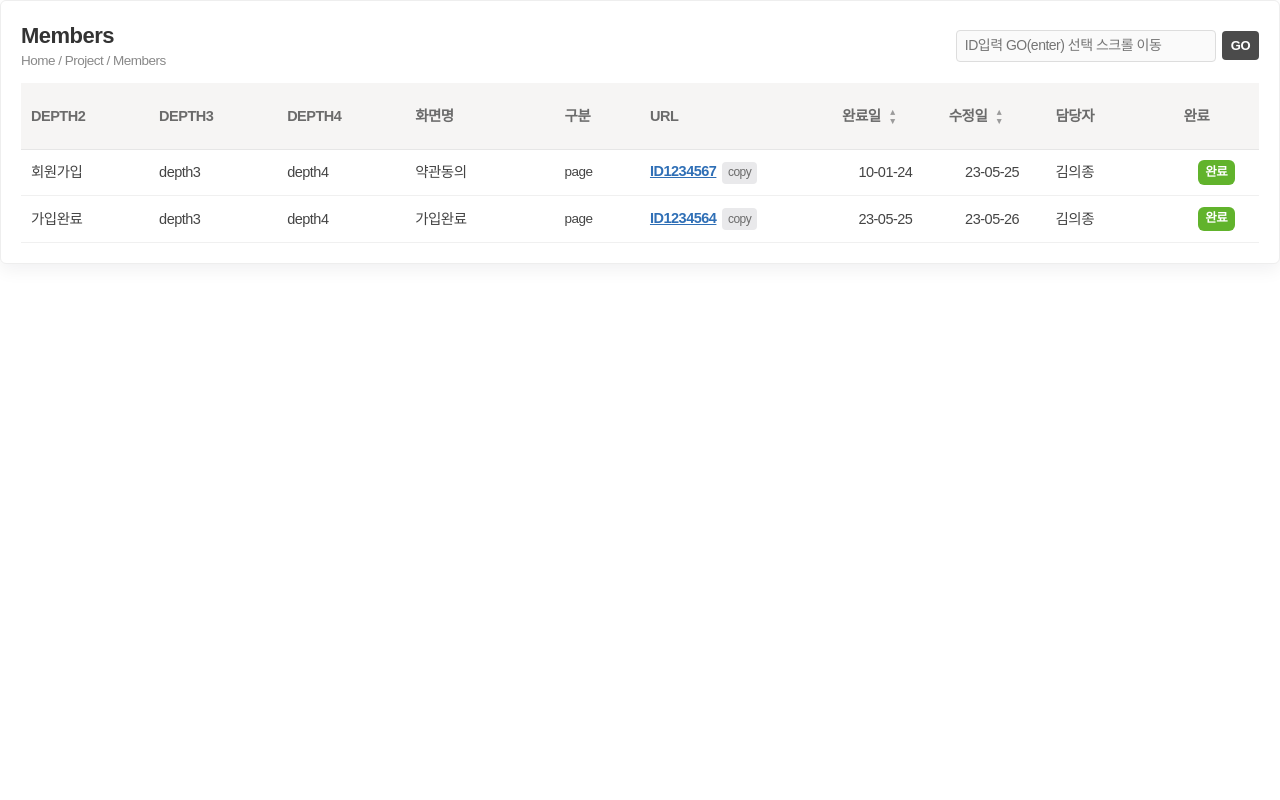
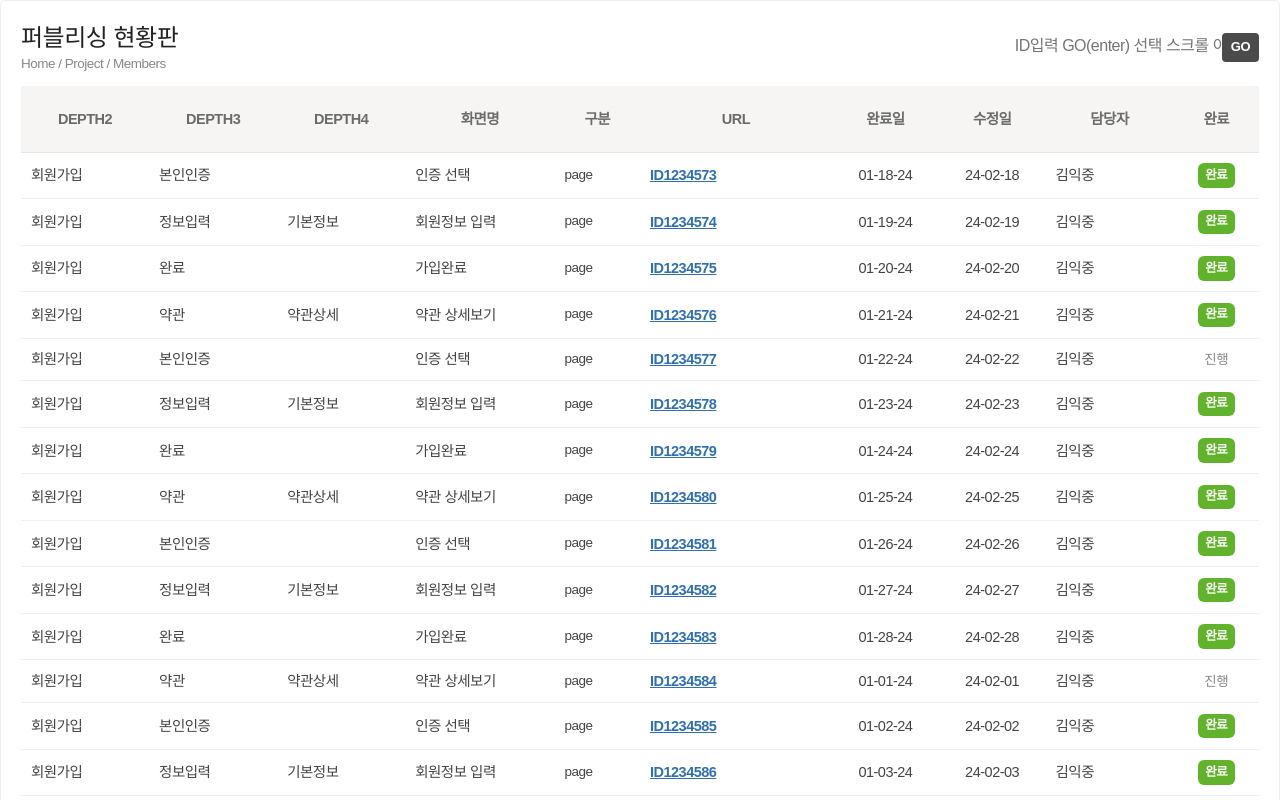
Before and after one commit to rockij/react_pub, a Next.js app: page /pubsheet in a window 1280 px wide. Shown: the top 800 px of the page. Built offline with nearby package versions, Linux system fonts and the light colour scheme.

Commit message:
화면정리

```diff
--- a/src/app/page.tsx
+++ b/src/app/page.tsx
@@ -94,7 +94,7 @@ export default function Home() {
           <Image src={section3} alt="" className="img" />
         </div>
       </section>
-      <section className="survey-info -storybook">
+      {/* <section className="survey-info -storybook">
         <div className="inner">
           <div className="texts">
             <h2>
@@ -119,7 +119,7 @@ export default function Home() {
           </div>
           <Image src={section3} alt="" className="img" />
         </div>
-      </section>
+      </section> */}
       <footer>ⓒ wylie. All rights reserved.</footer>
     </main>
   );
--- /dev/null
+++ b/src/app/pubsheet/data.ts
@@ -0,0 +1,47 @@
+export type Row = {
+  id: string;
+  depth2: string;
+  depth3: string;
+  depth4: string;
+  screen: string;
+  kubun: string;
+  url: string;
+  completeDate: string;
+  modifyDate: string;
+  person: string;
+  done: boolean;
+};
+
+export const SAMPLE_ROWS: Row[] = [
+  ...Array.from({ length: 94 }, (_, i) => {
+    const index = i + 73; // ID 시작 보정
+    return {
+      id: `ID12345${index}`,
+      depth2: '회원가입',
+      depth3:
+        index % 4 === 0
+          ? '약관'
+          : index % 4 === 1
+          ? '본인인증'
+          : index % 4 === 2
+          ? '정보입력'
+          : '완료',
+      depth4:
+        index % 4 === 0 ? '약관상세' : index % 4 === 1 ? '' : index % 4 === 2 ? '기본정보' : '',
+      screen:
+        index % 4 === 0
+          ? '약관 상세보기'
+          : index % 4 === 1
+          ? '인증 선택'
+          : index % 4 === 2
+          ? '회원정보 입력'
+          : '가입완료',
+      kubun: 'page',
+      url: `ID12345${index}`,
+      completeDate: `01-${String((index % 28) + 1).padStart(2, '0')}-24`,
+      modifyDate: `24-02-${String((index % 28) + 1).padStart(2, '0')}`,
+      person: '김익중',
+      done: index % 7 !== 0, // 일부 미완료 케이스 포함
+    };
+  }),
+];
--- a/src/app/pubsheet/page.tsx
+++ b/src/app/pubsheet/page.tsx
@@ -1,49 +1,7 @@
 'use client';
 
 import React, { useState } from 'react';
-
-type Row = {
-  id: string;
-  depth2: string;
-  depth3: string;
-  depth4: string;
-  screen: string;
-  kubun: string;
-  url: string;
-  completeDate: string;
-  modifyDate: string;
-  person: string;
-  done: boolean;
-};
-
-const SAMPLE_ROWS: Row[] = [
-  {
-    id: 'ID1234567',
-    depth2: '회원가입',
-    depth3: 'depth3',
-    depth4: 'depth4',
-    screen: '약관동의',
-    kubun: 'page',
-    url: 'ID1234567',
-    completeDate: '10-01-24',
-    modifyDate: '23-05-25',
-    person: '김의종',
-    done: true,
-  },
-  {
-    id: 'ID1234564',
-    depth2: '가입완료',
-    depth3: 'depth3',
-    depth4: 'depth4',
-    screen: '가입완료',
-    kubun: 'page',
-    url: 'ID1234564',
-    completeDate: '23-05-25',
-    modifyDate: '23-05-26',
-    person: '김의종',
-    done: true,
-  },
-];
+import { Row, SAMPLE_ROWS } from './data';
 
 export default function Pubsheet() {
   const [rows] = useState<Row[]>(SAMPLE_ROWS);
@@ -79,10 +37,10 @@ export default function Pubsheet() {
   });
 
   return (
-    <section className="members-card">
-      <div className="members-header">
+    <section className="worksheet-card">
+      <div className="worksheet-header">
         <div>
-          <h2 className="members-title">Members</h2>
+          <h2 className="members-title">퍼블리싱 현황판</h2>
           <div className="muted">Home / Project / Members</div>
         </div>
 
@@ -105,7 +63,7 @@ export default function Pubsheet() {
       </div>
 
       <div style={{ overflowX: 'auto' }}>
-        <table className="members-table" role="table">
+        <table className="worksheet-table" role="table">
           <thead>
             <tr>
               <th className="col-depth">DEPTH2</th>
@@ -114,20 +72,8 @@ export default function Pubsheet() {
               <th className="col-screen">화면명</th>
               <th className="col-kubun">구분</th>
               <th className="col-url">URL</th>
-              <th className="col-date">
-                완료일{' '}
-                <span className="sort-arrows">
-                  <span className="up">▴</span>
-                  <span className="down">▾</span>
-                </span>
-              </th>
-              <th className="col-date">
-                수정일{' '}
-                <span className="sort-arrows">
-                  <span className="up">▴</span>
-                  <span className="down">▾</span>
-                </span>
-              </th>
+              <th className="col-date">완료일</th>
+              <th className="col-date">수정일</th>
               <th className="col-person">담당자</th>
               <th className="col-done">완료</th>
               <th>비고</th>
@@ -145,9 +91,6 @@ export default function Pubsheet() {
                   <a href="#" onClick={e => e.preventDefault()}>
                     {r.url}
                   </a>
-                  <button className="copy-btn" onClick={() => handleCopy(r.url)}>
-                    copy
-                  </button>
                 </td>
                 <td className="center">{r.completeDate}</td>
                 <td className="center">{r.modifyDate}</td>
--- a/src/assets/css/global.css
+++ b/src/assets/css/global.css
@@ -406,33 +406,33 @@ footer {
 }
 
 /* -----------------------------
-   Members list / pubsheet styles
+   work-sheet
    ----------------------------- */
-.members-card {
+.worksheet-card {
   background: #fff;
   border-radius: 6px;
   box-shadow: 0 6px 18px rgba(18, 25, 32, 0.06);
   padding: 2rem;
   border: 1px solid #eee;
 }
-.members-header {
+.worksheet-header {
   display: flex;
   justify-content: space-between;
   align-items: center;
   gap: 1rem;
   margin-bottom: 1.25rem;
 }
-.members-title {
+.worksheet-title {
   font-size: 2.2rem;
   font-weight: 700;
   color: #333;
 }
-.members-controls {
+.worksheet-controls {
   display: flex;
   align-items: center;
   gap: 0.6rem;
 }
-.members-search {
+.worksheet-search {
   padding: 0.55rem 0.8rem;
   border-radius: 4px;
   border: 1px solid #ddd;
@@ -451,34 +451,36 @@ footer {
   font-size: 1.3rem;
   cursor: pointer;
 }
-.members-table {
+
+.worksheet-table {
   width: 100%;
   border-collapse: collapse;
   font-size: 1.45rem;
   min-width: 980px;
 }
-.members-table thead th {
+.worksheet-table thead th {
   background: #f6f5f4;
   color: #6b6b6b;
   text-align: left;
   padding: 1.25rem 1rem;
+  text-align: center;
   font-weight: 700;
   border-bottom: 1px solid #e6e6e6;
   vertical-align: middle;
 }
-.members-table tbody td {
+.worksheet-table tbody td {
   padding: 1.05rem 1rem;
   border-bottom: 1px solid #f0f0f0;
   color: #444;
   vertical-align: middle;
 }
-.members-table tbody tr.row-hover:hover td {
+.worksheet-table tbody tr.row-hover:hover td {
   background: #fbfbfb;
 }
-.members-table td.center {
+.worksheet-table td.center {
   text-align: center;
 }
-.members-table td.right {
+.worksheet-table td.right {
   text-align: right;
 }
 .url-cell a {
@@ -545,23 +547,23 @@ footer {
 
 /* responsive */
 @media (max-width: 1100px) {
-  .members-table {
+  .worksheet-table {
     min-width: 800px;
   }
-  .members-search {
+  .worksheet-search {
     width: 180px;
   }
 }
 @media (max-width: 800px) {
-  .members-header {
+  .worksheet-header {
     flex-direction: column;
     align-items: stretch;
     gap: 0.75rem;
   }
-  .members-search {
+  .worksheet-search {
     width: 100%;
   }
-  .members-table {
+  .worksheet-table {
     font-size: 1.3rem;
     min-width: 0;
     display: block;
```
